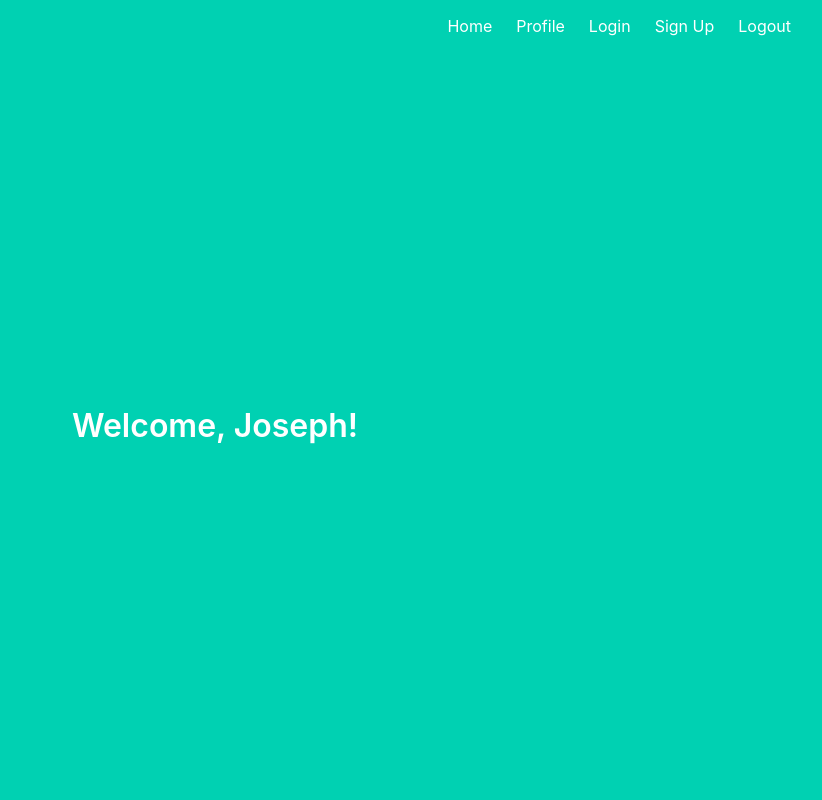
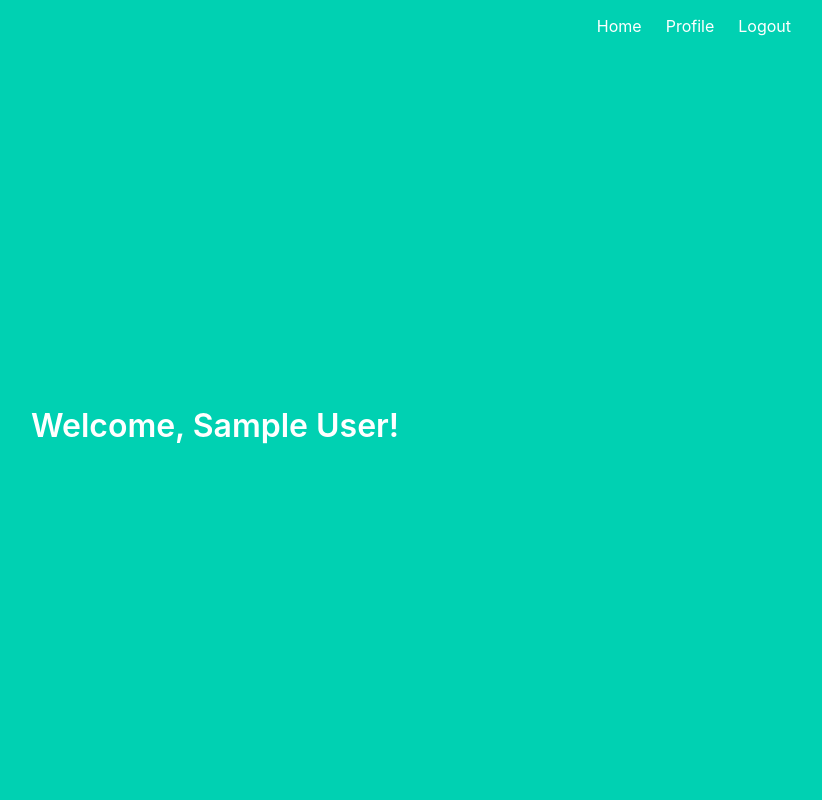
Before and after one commit to 00-Python/Flask-Authentication, a Flask app: page /profile in a window 1280 px wide. Shown: the whole page, without its empty margins (425-1247 px from the left). Run offline with Flask 3, Linux system fonts and the light colour scheme; the visitor is signed in with stand-in values (Sample User, id 1).

Commit message:
Added login_required decorators and user-specific visibility for navigation links and created logout functionality

```diff
--- a/project/auth.py
+++ b/project/auth.py
@@ -1,6 +1,6 @@
 from flask import Blueprint, render_template, redirect, url_for, request, flash
 from werkzeug.security import generate_password_hash, check_password_hash
-from flask_login import login_user
+from flask_login import login_user, login_required, logout_user
 from .models import User
 from . import db
 
@@ -56,5 +56,7 @@
     return redirect(url_for('auth.login'))
 
 @auth.route('/logout')
+@login_required
 def logout():
-    return 'Logout'
+    logout_user()
+    return redirect(url_for('main.index'))
--- a/project/main.py
+++ b/project/main.py
@@ -1,4 +1,5 @@
 from flask import Blueprint, render_template
+from flask_login import login_required, current_user
 from . import db
 
 main = Blueprint('main', __name__)
@@ -8,5 +9,6 @@
     return render_template('index.html')
 
 @main.route('/profile')
+@login_required
 def profile():
-    return render_template('profile.html')
+    return render_template('profile.html', name=current_user.name)
--- a/project/templates/base.html
+++ b/project/templates/base.html
@@ -20,18 +20,28 @@
                             <a href="{{ url_for('main.index') }}" class="navbar-item">
                                 Home
                             </a>
+                            <!-- make only visible to authenticated users -->
+                            {% if current_user.is_authenticated %}
                             <a href="{{ url_for('main.profile') }}" class="navbar-item">
                                 Profile
                             </a>
+                            {% endif %}
+
+                            <!-- Make only visible if user is not authenticated -->
+                            {% if not current_user.is_authenticated %}
                             <a href="{{ url_for('auth.login') }}" class="navbar-item">
                                 Login
                             </a>
                             <a href="{{ url_for('auth.signup') }}" class="navbar-item">
                                 Sign Up
                             </a>
+                            {% endif %}
+							<!-- make only visible to authenticated users -->
+                            {% if current_user.is_authenticated %}
                             <a href="{{ url_for('auth.logout') }}" class="navbar-item">
                                 Logout
                             </a>
+                            {% endif %}
                         </div>
                     </div>
                 </div>
--- a/project/templates/profile.html
+++ b/project/templates/profile.html
@@ -2,6 +2,6 @@
 
 {% block content %}
 <h1 class="title">
-  Welcome, Joseph!
+  Welcome, {{ name }}!
 </h1>
 {% endblock %}
```
